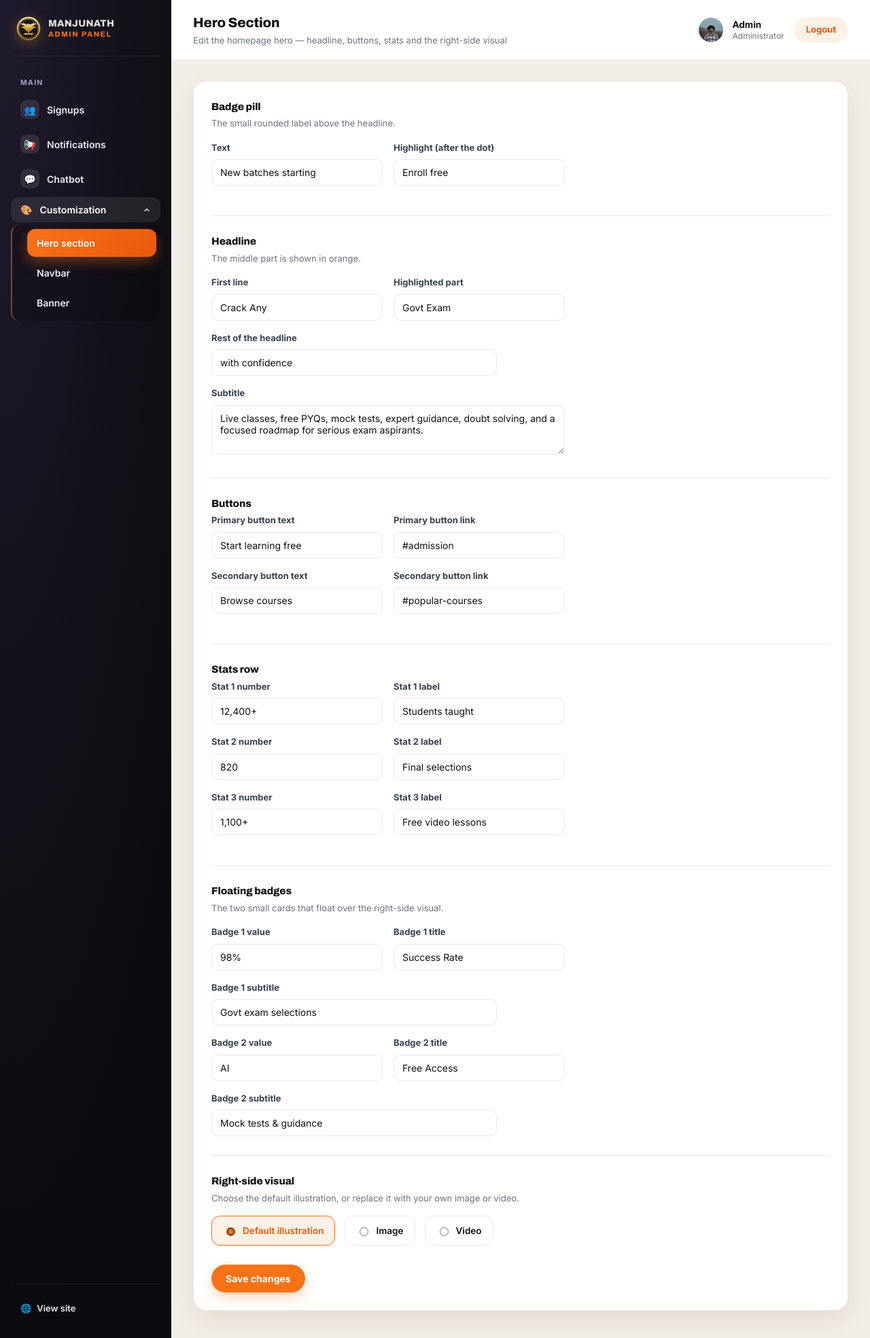
After one commit to n57184322-hue/manjunathacademy, a Django app: page /panel/customization/hero/ in a window 1280 px wide. The commit adds this page. Shown: the whole page at 68% size. Run offline with Django 5.2, Linux system fonts and the light colour scheme; a user stored in the database is signed in; data comes from the database, SQL or seed files in the repository; both versions use the stored data as it was after the commit.

Commit message:
Add admin-manageable Hero section: headline, buttons, stats, badges and image/video visual option

```diff
--- a/myapp/context_processors.py
+++ b/myapp/context_processors.py
@@ -1,4 +1,4 @@
-from .models import ChatbotQuestion, ChatbotSettings, Notification, SiteSettings
+from .models import ChatbotQuestion, ChatbotSettings, HeroSection, Notification, SiteSettings
 
 
 def site_settings(request):
@@ -7,4 +7,5 @@ def site_settings(request):
         'top_notifications': Notification.objects.filter(is_active=True),
         'chatbot_settings': ChatbotSettings.load(),
         'chatbot_questions': ChatbotQuestion.objects.filter(is_active=True),
+        'hero': HeroSection.load(),
     }
--- a/myapp/forms.py
+++ b/myapp/forms.py
@@ -1,7 +1,7 @@
 from django import forms
 from django.contrib.auth.forms import AuthenticationForm, UserCreationForm
 
-from .models import BannerSlide, ChatbotQuestion, ChatbotSettings, CustomUser, Notification, SiteSettings
+from .models import BannerSlide, ChatbotQuestion, ChatbotSettings, CustomUser, HeroSection, Notification, SiteSettings
 
 STATE_CHOICES = [
     ('', 'Select state'),
@@ -159,3 +159,28 @@ class ChatbotQuestionForm(forms.ModelForm):
         help_texts = {
             'order': 'Lower numbers show first.',
         }
+
+
+class HeroSectionForm(forms.ModelForm):
+    class Meta:
+        model = HeroSection
+        fields = (
+            'badge_text', 'badge_highlight',
+            'heading_prefix', 'heading_highlight', 'heading_suffix',
+            'subtitle',
+            'primary_btn_text', 'primary_btn_link',
+            'secondary_btn_text', 'secondary_btn_link',
+            'stat1_number', 'stat1_label',
+            'stat2_number', 'stat2_label',
+            'stat3_number', 'stat3_label',
+            'badge1_value', 'badge1_title', 'badge1_subtitle',
+            'badge2_value', 'badge2_title', 'badge2_subtitle',
+            'visual_type', 'visual_image', 'visual_video_url',
+        )
+        widgets = {
+            'subtitle': forms.Textarea(attrs={'rows': 3}),
+            'visual_type': forms.RadioSelect(),
+            'primary_btn_link': forms.TextInput(attrs={'placeholder': 'e.g. #admission or a full https:// URL'}),
+            'secondary_btn_link': forms.TextInput(attrs={'placeholder': 'e.g. #popular-courses or a full https:// URL'}),
+            'visual_video_url': forms.URLInput(attrs={'placeholder': 'https://youtube.com/watch?v=...'}),
+        }
--- a/myapp/templates/myapp/base.html
+++ b/myapp/templates/myapp/base.html
@@ -339,6 +339,7 @@ h1,h2,h3,h4{font-family:"Archivo",system-ui,sans-serif;margin:0;line-height:1.1;
   background:#F5E7D8;
 }
 .illus{width:100%;height:auto;display:block}
+.hero-visual-media{width:100%;aspect-ratio:520/420;display:block;object-fit:cover;border:0;background:#F5E7D8}
 .il-word{font-family:"Archivo",serif;font-size:74px;font-weight:800;fill:#D98452}
 .il-word2{font-family:"Archivo",serif;font-size:34px;font-weight:800;fill:#D98452;letter-spacing:.01em}
 
--- a/myapp/templates/myapp/panel/base.html
+++ b/myapp/templates/myapp/panel/base.html
@@ -254,6 +254,7 @@ table.panel-table tbody tr:hover{background:#FFF8F2}
           <svg class="panel-nav-group-caret" viewBox="0 0 24 24" width="12" height="12" aria-hidden="true"><path d="m6 9 6 6 6-6" fill="none" stroke="currentColor" stroke-width="2.2" stroke-linecap="round" stroke-linejoin="round"/></svg>
         </button>
         <div class="panel-nav-subgroup">
+          <a class="panel-nav-sub {% block nav_hero_customization %}{% endblock %}" href="{% url 'panel_hero_section' %}">Hero section</a>
           <a class="panel-nav-sub {% block nav_navbar_customization %}{% endblock %}" href="{% url 'panel_navbar_customization' %}">Navbar</a>
           <a class="panel-nav-sub {% block nav_banner_customization %}{% endblock %}" href="{% url 'panel_banner_list' %}">Banner</a>
         </div>
--- /dev/null
+++ b/myapp/templates/myapp/panel/hero_section.html
@@ -0,0 +1,181 @@
+{% extends "myapp/panel/base.html" %}
+
+{% block title %}Hero Section{% endblock %}
+{% block page_title %}Hero Section{% endblock %}
+{% block page_sub %}Edit the homepage hero — headline, buttons, stats and the right-side visual{% endblock %}
+{% block nav_customization %}is-active{% endblock %}
+{% block nav_customization_open %}is-open{% endblock %}
+{% block nav_hero_customization %}is-active{% endblock %}
+
+{% block extra_style %}
+.custom-section{margin-bottom:28px}
+.custom-section:last-child{margin-bottom:0}
+.custom-section h3{font-size:15px;font-weight:800;margin:0 0 4px}
+.custom-section-sub{font-size:13px;color:var(--muted);margin:0 0 16px}
+.custom-radio-row{display:flex;gap:14px;margin-bottom:16px;flex-wrap:wrap}
+.custom-radio{
+  display:flex;align-items:center;gap:8px;border:1.5px solid var(--line);border-radius:12px;
+  padding:11px 16px;cursor:pointer;font-size:13.5px;font-weight:600;transition:.15s ease;
+}
+.custom-radio:has(input:checked){border-color:var(--orange);background:var(--orange-soft);color:var(--orange-deep)}
+.custom-radio input{accent-color:var(--orange)}
+.custom-help{font-size:12.5px;color:var(--muted);margin:6px 0 0}
+.custom-preview{display:flex;align-items:center;gap:14px;margin-top:12px;padding:14px;background:#FAFAF9;border:1px dashed var(--line);border-radius:12px}
+.custom-preview img{max-height:100px;max-width:200px;display:block;border-radius:8px;object-fit:cover}
+.custom-preview-label{font-size:12.5px;color:var(--muted)}
+.custom-divider{border:0;border-top:1px solid var(--line);margin:26px 0}
+.custom-field{margin-bottom:16px}
+.custom-field:last-child{margin-bottom:0}
+.custom-field label{display:block;font-size:13px;font-weight:700;color:#374151;margin-bottom:7px}
+.custom-field input[type="file"],.custom-field input[type="text"],.custom-field input[type="url"]{
+  border:1px solid var(--line);border-radius:10px;padding:10px 12px;font-size:14px;font-family:inherit;
+  color:var(--ink);width:100%;max-width:420px;
+}
+.custom-field textarea{
+  border:1px solid var(--line);border-radius:10px;padding:10px 12px;font-size:14px;font-family:inherit;
+  color:var(--ink);width:100%;max-width:520px;resize:vertical;
+}
+.custom-field input:focus,.custom-field textarea:focus{outline:2px solid var(--orange);outline-offset:1px}
+.custom-row{display:grid;grid-template-columns:1fr 1fr;gap:16px;max-width:520px}
+#heroImageField,#heroVideoField{display:none}
+#heroImageField.is-visible,#heroVideoField.is-visible{display:block}
+@media (max-width:560px){.custom-row{grid-template-columns:1fr}}
+{% endblock %}
+
+{% block content %}
+<div class="panel-card">
+  {% if messages %}
+    {% for message in messages %}<p class="panel-alert">{{ message }}</p>{% endfor %}
+  {% endif %}
+
+  <form method="post" enctype="multipart/form-data" novalidate>
+    {% csrf_token %}
+
+    <div class="custom-section">
+      <h3>Badge pill</h3>
+      <p class="custom-section-sub">The small rounded label above the headline.</p>
+      <div class="custom-row">
+        <div class="custom-field"><label>Text</label>{{ form.badge_text }}</div>
+        <div class="custom-field"><label>Highlight (after the dot)</label>{{ form.badge_highlight }}</div>
+      </div>
+    </div>
+
+    <hr class="custom-divider">
+
+    <div class="custom-section">
+      <h3>Headline</h3>
+      <p class="custom-section-sub">The middle part is shown in orange.</p>
+      <div class="custom-row">
+        <div class="custom-field"><label>First line</label>{{ form.heading_prefix }}</div>
+        <div class="custom-field"><label>Highlighted part</label>{{ form.heading_highlight }}</div>
+      </div>
+      <div class="custom-field"><label>Rest of the headline</label>{{ form.heading_suffix }}</div>
+      <div class="custom-field"><label>Subtitle</label>{{ form.subtitle }}</div>
+    </div>
+
+    <hr class="custom-divider">
+
+    <div class="custom-section">
+      <h3>Buttons</h3>
+      <div class="custom-row">
+        <div class="custom-field"><label>Primary button text</label>{{ form.primary_btn_text }}</div>
+        <div class="custom-field"><label>Primary button link</label>{{ form.primary_btn_link }}</div>
+      </div>
+      <div class="custom-row">
+        <div class="custom-field"><label>Secondary button text</label>{{ form.secondary_btn_text }}</div>
+        <div class="custom-field"><label>Secondary button link</label>{{ form.secondary_btn_link }}</div>
+      </div>
+    </div>
+
+    <hr class="custom-divider">
+
+    <div class="custom-section">
+      <h3>Stats row</h3>
+      <div class="custom-row">
+        <div class="custom-field"><label>Stat 1 number</label>{{ form.stat1_number }}</div>
+        <div class="custom-field"><label>Stat 1 label</label>{{ form.stat1_label }}</div>
+      </div>
+      <div class="custom-row">
+        <div class="custom-field"><label>Stat 2 number</label>{{ form.stat2_number }}</div>
+        <div class="custom-field"><label>Stat 2 label</label>{{ form.stat2_label }}</div>
+      </div>
+      <div class="custom-row">
+        <div class="custom-field"><label>Stat 3 number</label>{{ form.stat3_number }}</div>
+        <div class="custom-field"><label>Stat 3 label</label>{{ form.stat3_label }}</div>
+      </div>
+    </div>
+
+    <hr class="custom-divider">
+
+    <div class="custom-section">
+      <h3>Floating badges</h3>
+      <p class="custom-section-sub">The two small cards that float over the right-side visual.</p>
+      <div class="custom-row">
+        <div class="custom-field"><label>Badge 1 value</label>{{ form.badge1_value }}</div>
+        <div class="custom-field"><label>Badge 1 title</label>{{ form.badge1_title }}</div>
+      </div>
+      <div class="custom-field"><label>Badge 1 subtitle</label>{{ form.badge1_subtitle }}</div>
+      <div class="custom-row">
+        <div class="custom-field"><label>Badge 2 value</label>{{ form.badge2_value }}</div>
+        <div class="custom-field"><label>Badge 2 title</label>{{ form.badge2_title }}</div>
+      </div>
+      <div class="custom-field"><label>Badge 2 subtitle</label>{{ form.badge2_subtitle }}</div>
+    </div>
+
+    <hr class="custom-divider">
+
+    <div class="custom-section">
+      <h3>Right-side visual</h3>
+      <p class="custom-section-sub">Choose the default illustration, or replace it with your own image or video.</p>
+
+      <div class="custom-radio-row" id="heroVisualTypeRow">
+        {% for radio in form.visual_type %}
+          <label class="custom-radio">{{ radio.tag }} {{ radio.choice_label }}</label>
+        {% endfor %}
+      </div>
+
+      <div id="heroImageField" class="custom-field">
+        <label>Image</label>
+        {{ form.visual_image }}
+        <p class="custom-help">{{ form.visual_image.help_text }}</p>
+        {% if form.visual_image.errors %}<ul class="panel-errors">{% for e in form.visual_image.errors %}<li>{{ e }}</li>{% endfor %}</ul>{% endif %}
+        {% if hero.visual_image %}
+          <div class="custom-preview">
+            <img src="{{ hero.visual_image.url }}" alt="Current hero image">
+            <span class="custom-preview-label">Current image</span>
+          </div>
+        {% endif %}
+      </div>
+
+      <div id="heroVideoField" class="custom-field">
+        <label>Video link</label>
+        {{ form.visual_video_url }}
+        <p class="custom-help">{{ form.visual_video_url.help_text }}</p>
+        {% if form.visual_video_url.errors %}<ul class="panel-errors">{% for e in form.visual_video_url.errors %}<li>{{ e }}</li>{% endfor %}</ul>{% endif %}
+      </div>
+    </div>
+
+    <div class="panel-form-actions" style="margin-top:24px">
+      <button type="submit" class="btn btn-primary">Save changes</button>
+    </div>
+  </form>
+</div>
+{% endblock %}
+
+{% block extra_script %}
+(function () {
+  var radios = document.querySelectorAll('#heroVisualTypeRow input[type="radio"]');
+  var imageField = document.getElementById('heroImageField');
+  var videoField = document.getElementById('heroVideoField');
+
+  function syncVisibility() {
+    var checked = document.querySelector('#heroVisualTypeRow input[type="radio"]:checked');
+    var value = checked ? checked.value : '';
+    imageField.classList.toggle('is-visible', value === 'image');
+    videoField.classList.toggle('is-visible', value === 'video');
+  }
+
+  radios.forEach(function (r) { r.addEventListener('change', syncVisibility); });
+  syncVisibility();
+})();
+{% endblock %}
--- a/myapp/urls.py
+++ b/myapp/urls.py
@@ -13,6 +13,7 @@ urlpatterns = [
     path('panel/', views.panel_signups, name='panel_signups'),
     path('panel/signups/add/', views.panel_signup_add, name='panel_signup_add'),
     path('panel/customization/navbar/', views.panel_navbar_customization, name='panel_navbar_customization'),
+    path('panel/customization/hero/', views.panel_hero_section, name='panel_hero_section'),
     path('panel/customization/banner/', views.panel_banner_list, name='panel_banner_list'),
     path('panel/customization/banner/add/', views.panel_banner_add, name='panel_banner_add'),
     path('panel/customization/banner/<int:pk>/edit/', views.panel_banner_edit, name='panel_banner_edit'),
--- a/myapp/views.py
+++ b/myapp/views.py
@@ -12,11 +12,12 @@ from .forms import (
     ChatbotQuestionForm,
     ChatbotSettingsForm,
     EmailAuthenticationForm,
+    HeroSectionForm,
     NavbarCustomizationForm,
     NotificationForm,
     SignupForm,
 )
-from .models import BannerSlide, ChatbotQuestion, ChatbotSettings, CustomUser, Notification, SiteSettings
+from .models import BannerSlide, ChatbotQuestion, ChatbotSettings, CustomUser, HeroSection, Notification, SiteSettings
 
 
 def index(request):
@@ -291,3 +292,19 @@ def panel_chatbot_question_delete(request, pk):
         question.delete()
         messages.success(request, 'Question deleted.')
     return redirect('panel_chatbot_list')
+
+
+@login_required(login_url='login')
+@user_passes_test(_is_staff, login_url='login')
+def panel_hero_section(request):
+    hero = HeroSection.load()
+    if request.method == 'POST':
+        form = HeroSectionForm(request.POST, request.FILES, instance=hero)
+        if form.is_valid():
+            form.save()
+            messages.success(request, 'Hero section updated.')
+            return redirect('panel_hero_section')
+    else:
+        form = HeroSectionForm(instance=hero)
+
+    return render(request, 'myapp/panel/hero_section.html', {'form': form, 'hero': hero})
```
Also changed, not shown: myapp/models.py (+81 -0 lines), myapp/templates/myapp/index.html (+22 -12 lines), db.sqlite3, media/profile_pictures/ChatGPT_Image_Jul_30_2026_08_51_59_PM.png (added), myapp/migrations/0011_herosection.py (added).
